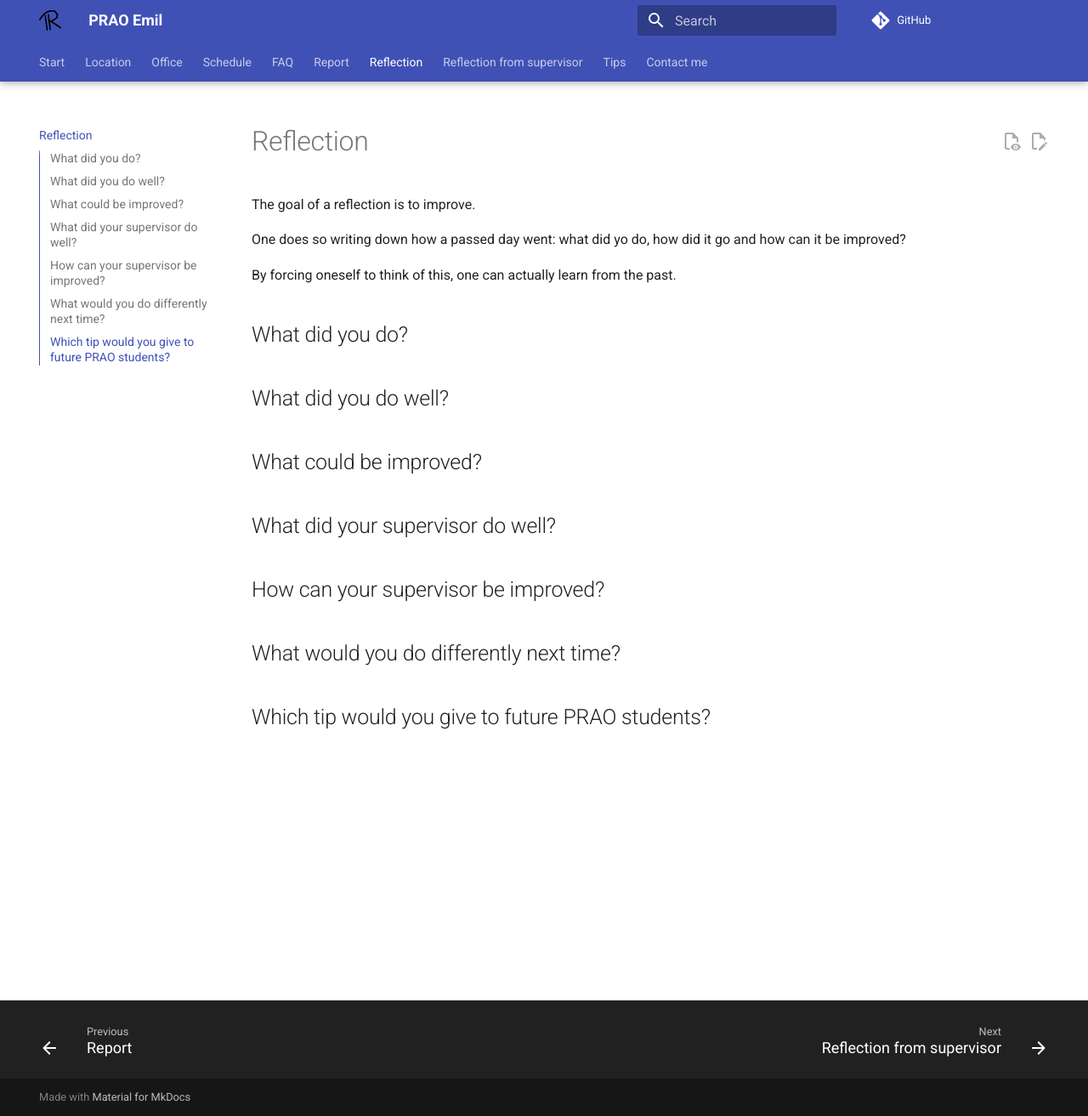
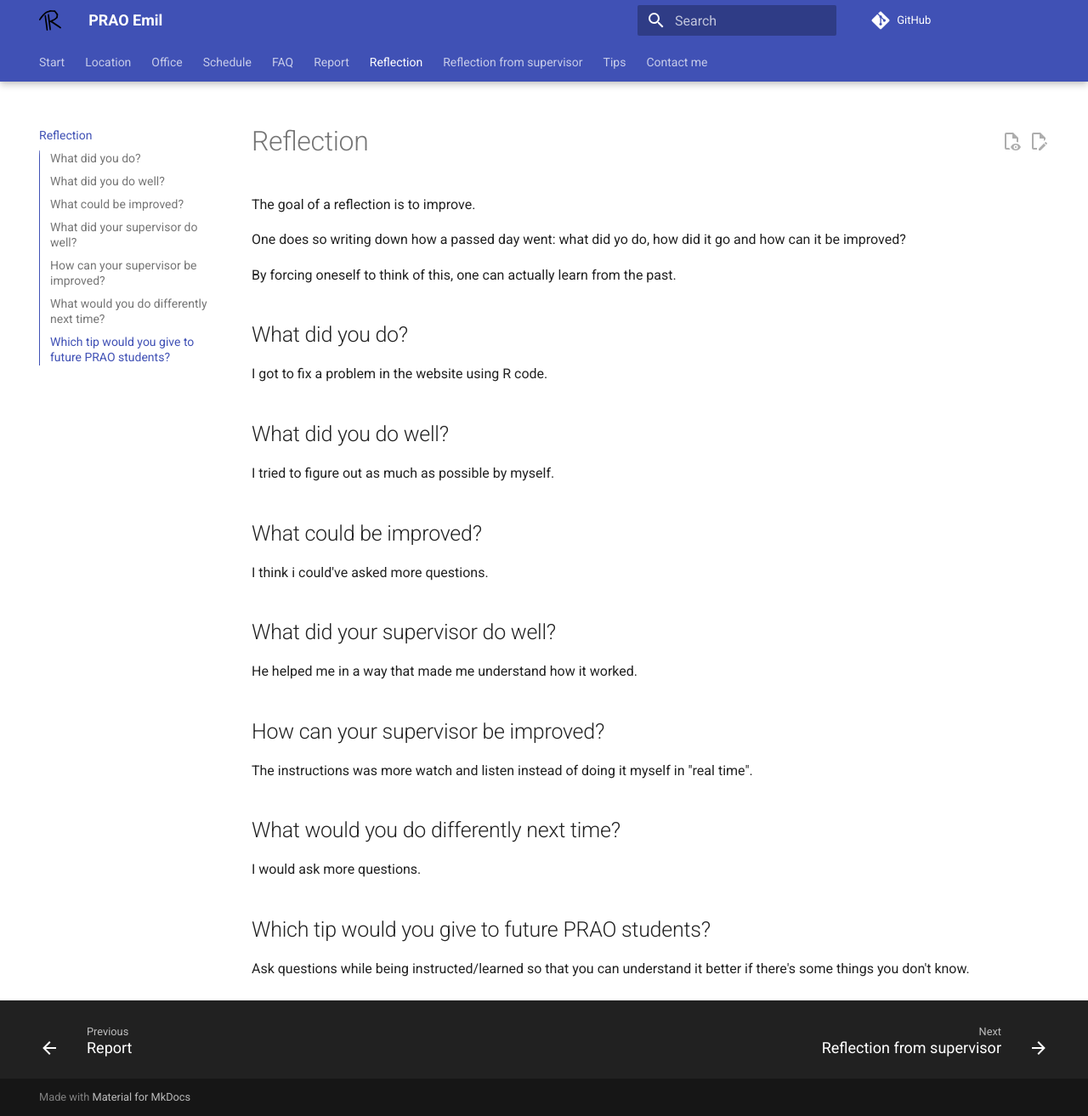
Before and after one commit to richelbilderbeek/prao_emil_20260320, an MkDocs documentation site: the page built from docs/reflection.md, in a window 1280 px wide and 1313 px high. Shown: the whole window at 85% size. Built offline with MkDocs 1.6.1 and Material for MkDocs 9.7.7, drawn with Linux system fonts in a browser that asks for light colours; comment, search, counter and statistics services are not loaded.

Commit message:
Update reflection.md

```diff
--- a/docs/reflection.md
+++ b/docs/reflection.md
@@ -8,15 +8,22 @@ what did yo do, how did it go and how can it be improved?
 By forcing oneself to think of this, one can actually learn from the past.
 
 ## What did you do?
+I got to fix a problem in the website using R code.
 
 ## What did you do well?
+I tried to figure out as much as possible by myself.
 
 ## What could be improved?
+I think i could've asked more questions.
 
 ## What did your supervisor do well?
+He helped me in a way that made me understand how it worked.
 
 ## How can your supervisor be improved?
+The instructions was more watch and listen instead of doing it myself in "real time".
 
 ## What would you do differently next time?
+I would ask more questions.
 
 ## Which tip would you give to future PRAO students?
+Ask questions while being instructed/learned so that you can understand it better if there's some things you don't know.
```
